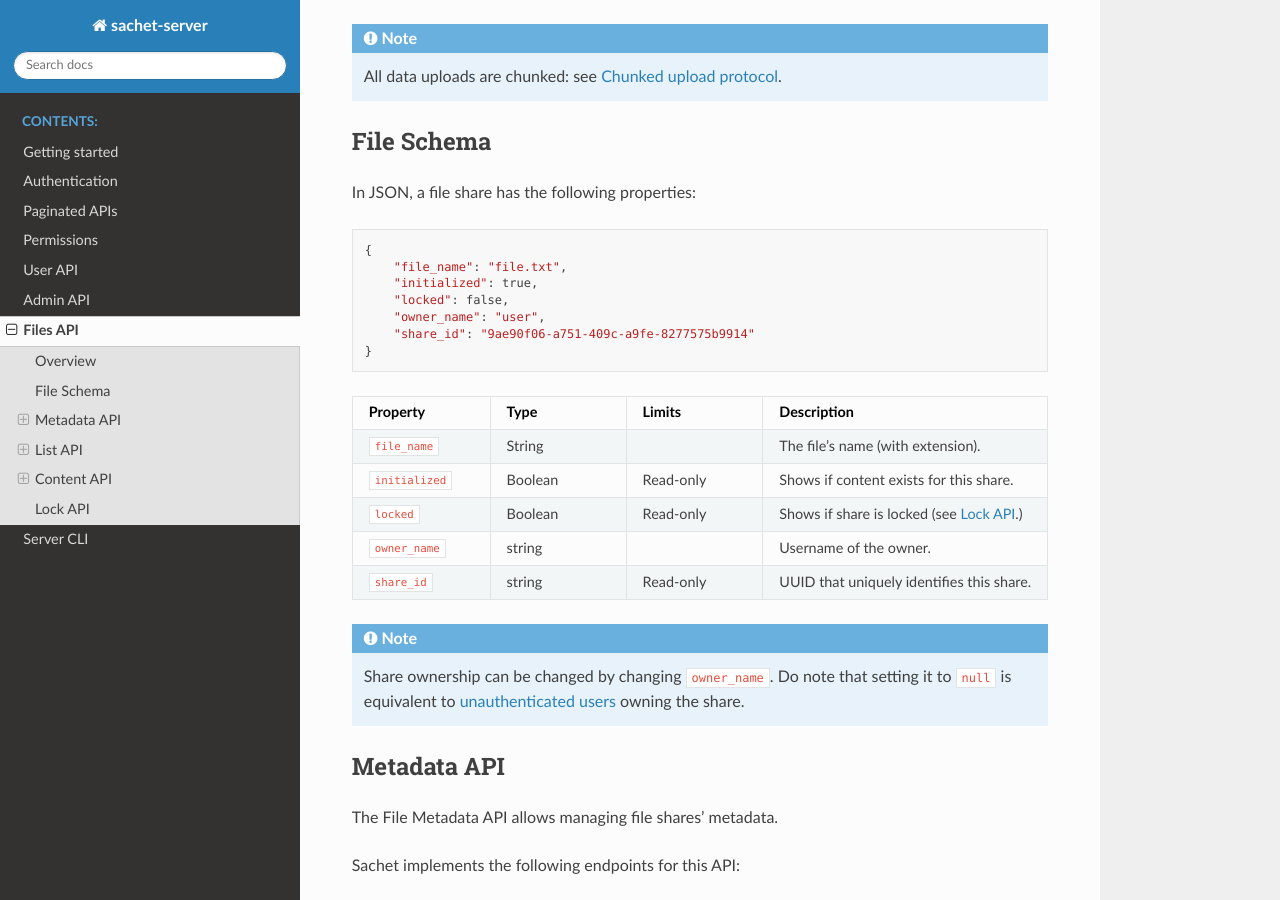
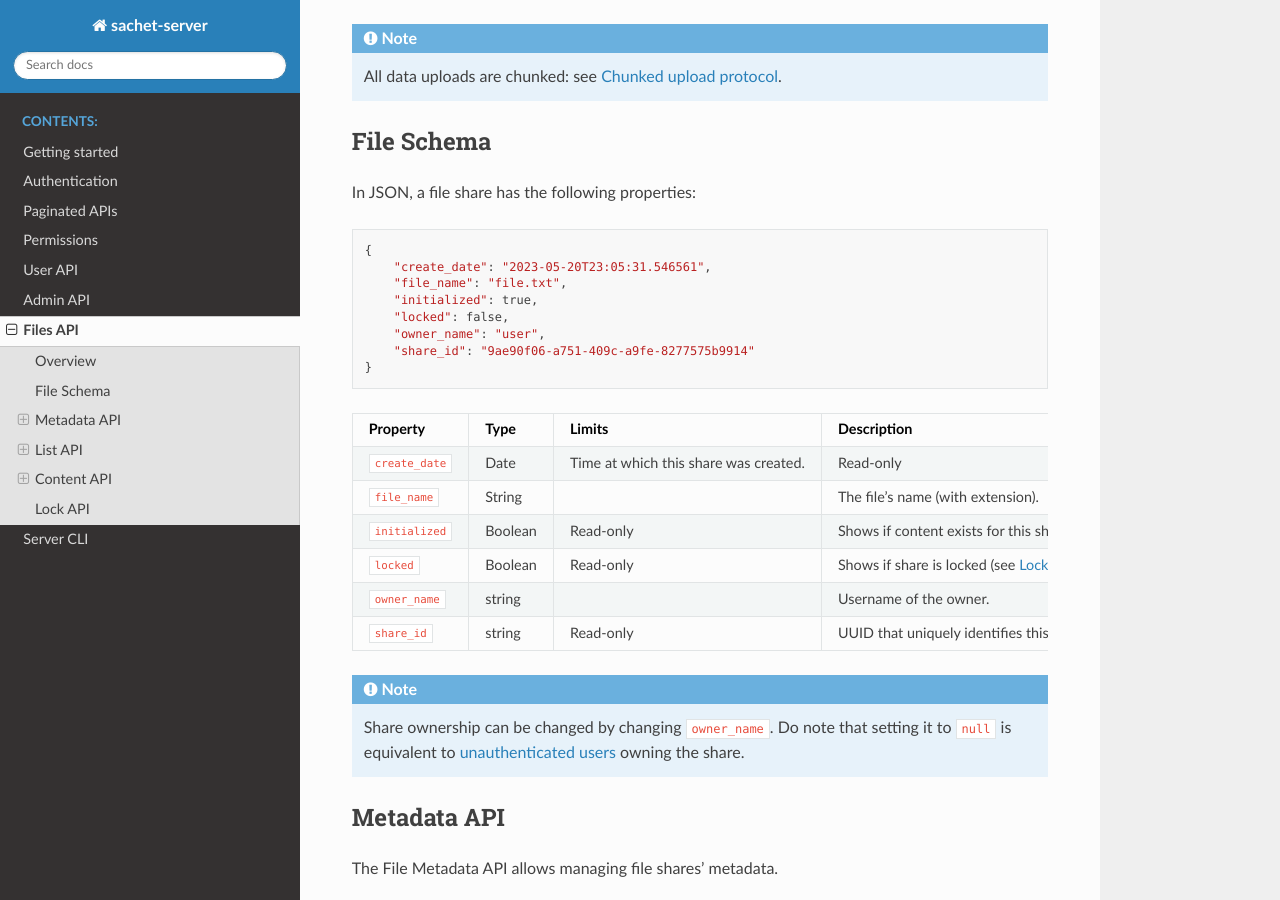
Before and after one commit to dogeystamp/sachet-server, a Sphinx documentation site: the page built from docs/files.rst, in a window 1280 px wide and 900 px high, scrolled down 508 px. Built offline with Sphinx 7.4.7 and the Read the Docs theme 2.0.0, drawn with Linux system fonts in a browser that asks for light colours.

Commit message:
/files/<uuid>: expose create_date field

```diff
--- a/docs/files.rst
+++ b/docs/files.rst
@@ -28,6 +28,7 @@ File Schema
 In JSON, a file share has the following properties::
 
     {
+        "create_date": "2023-05-20T23:05:31.546561",
         "file_name": "file.txt",
         "initialized": true,
         "locked": false,
@@ -43,6 +44,10 @@ In JSON, a file share has the following properties::
       - Type
       - Limits
       - Description
+    * - ``create_date``
+      - Date
+      - Time at which this share was created.
+      - Read-only
     * - ``file_name``
       - String
       -
```
Also changed, not shown: 1 other file.
